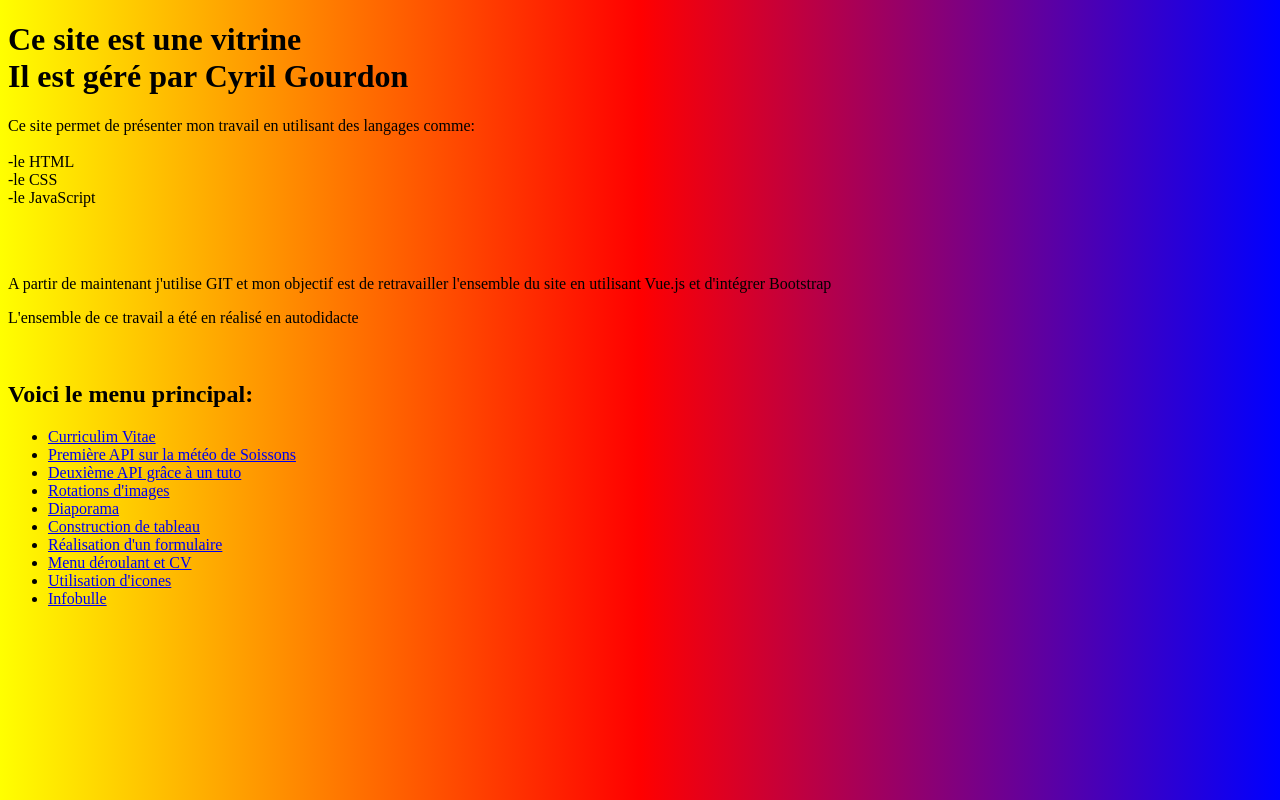
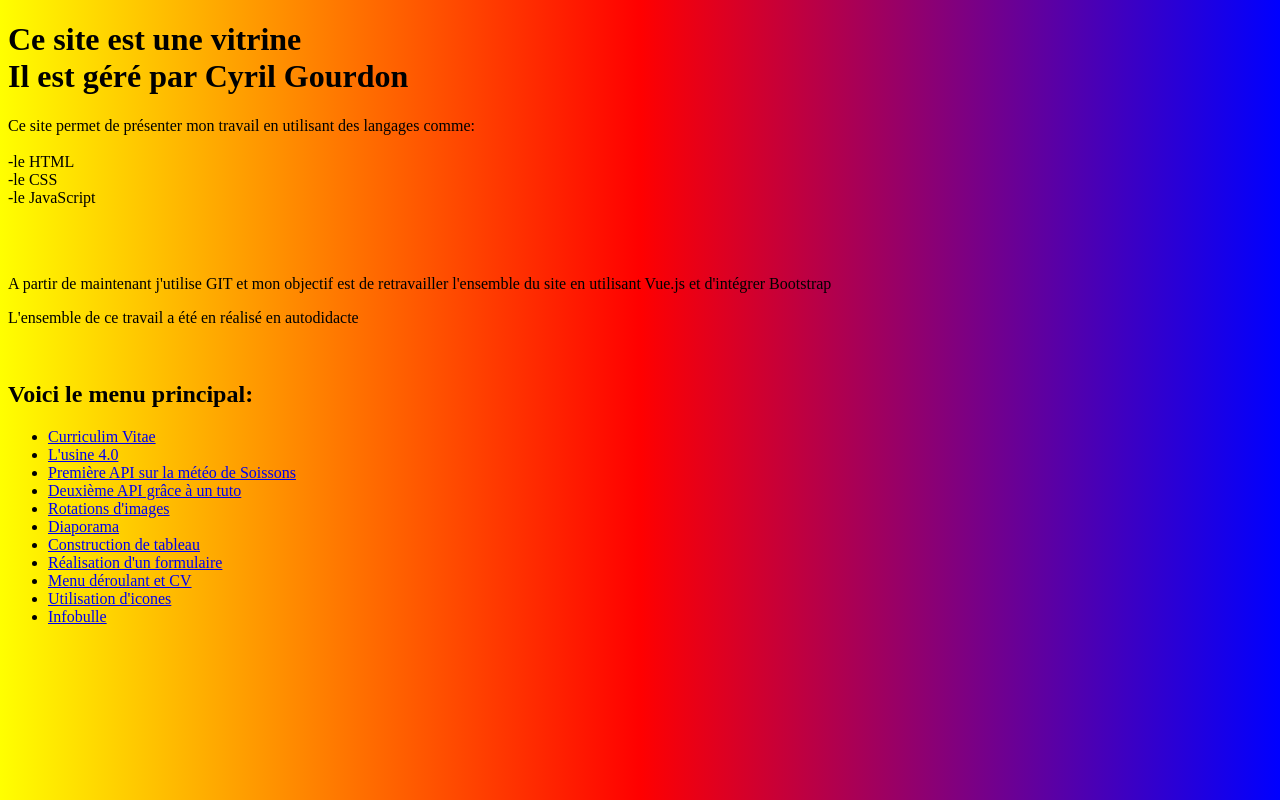
Before and after one commit to cyrisa02/portfolio-cyrisa02, a plain HTML site: page index.html in a window 1280 px wide. Drawn offline with Linux system fonts and the light colour scheme.

Commit message:
Modification index pour intro usine 4.0

```diff
--- a/index.html
+++ b/index.html
@@ -20,6 +20,7 @@
             <h2>Voici le menu principal:</h2>
             <ul>
                 <li class="menusup"><a href="cv/cv.html" target="blank">Curriculim Vitae</a></li>
+                <li class="menusup"><a href="usine40/usine.html" target="blank">L'usine 4.0</a></li>
                 <li class="menusup"><a href="meteo/meteo.html" target="blank">Première API sur la météo de Soissons</a></li>
                 <li class="menusup"><a href="meteo2/rouen.html" target="blank">Deuxième API grâce à un tuto</a></li>
                 <li class="menusup"><a href="image/imagetournante.html" target="blank">Rotations d'images</a></li>
```
